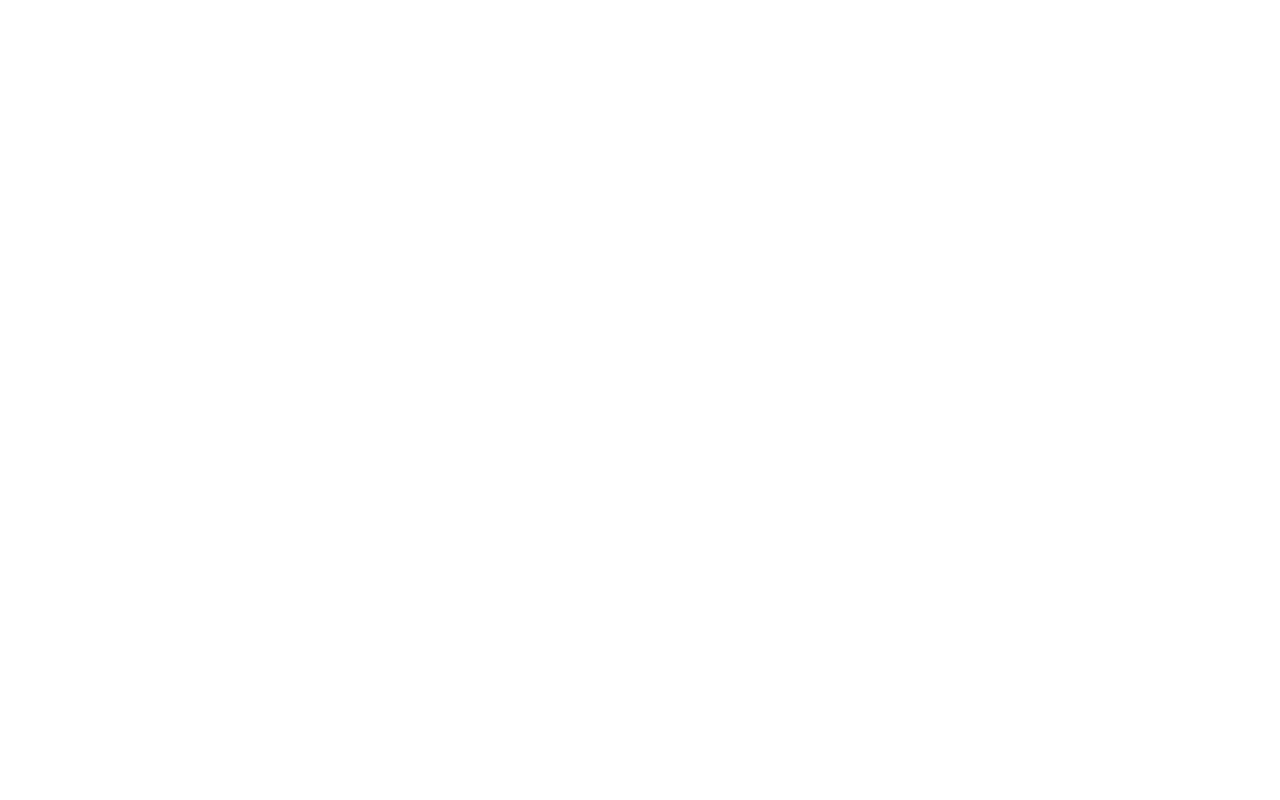
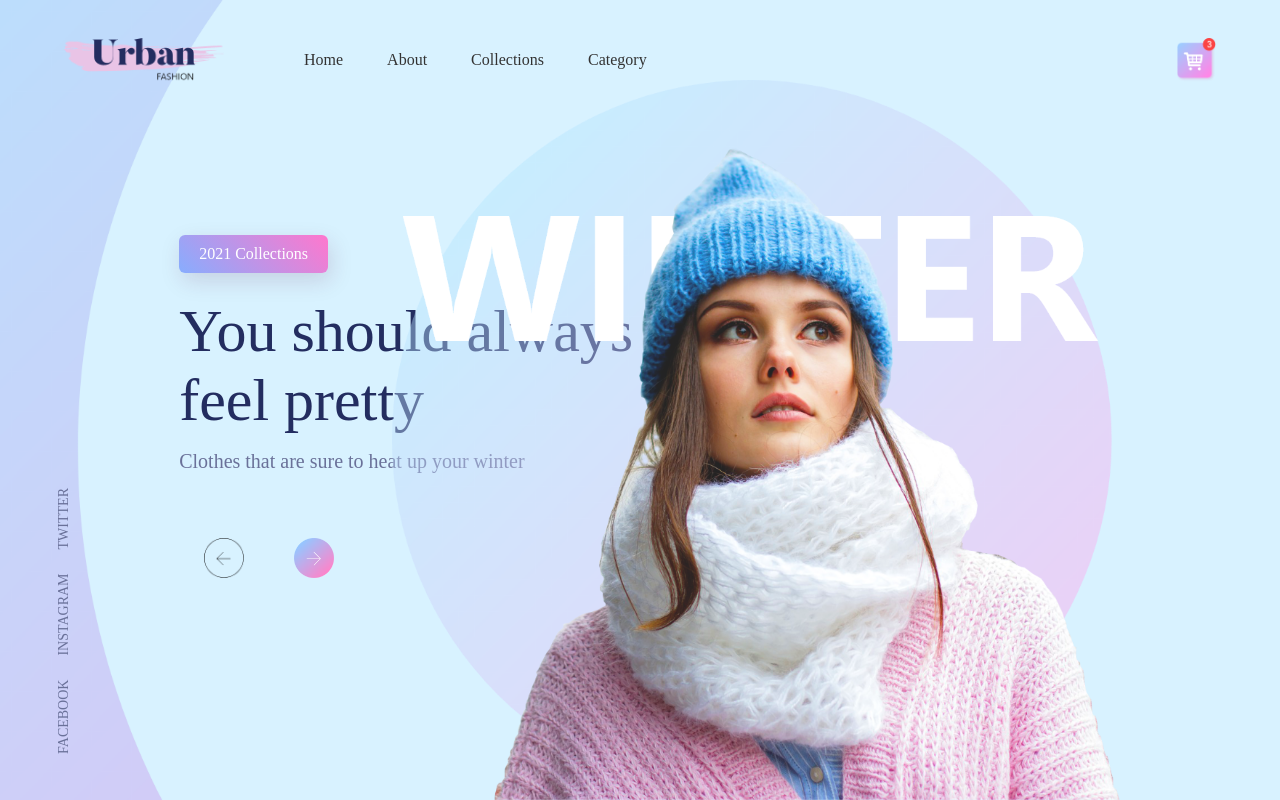
Before and after one commit to Hamzagecer/urban, a plain HTML site: page index.html in a window 1280 px wide. Drawn offline with Linux system fonts and the light colour scheme.

Commit message:
first commit

```diff
--- a/index.html
+++ b/index.html
@@ -8,6 +8,37 @@
     <title>Urban</title>
 </head>
 <body>
+    <div class="container">
+        <div class="navbar">
+            <img src="./img/logo.png" alt="logoo" class="logo">
+            <nav>
+                <ul>
+                    <li><a href="">Home</a></li>
+                    <li><a href="">About</a></li>
+                    <li><a href="">Collections</a></li>
+                    <li><a href="">Category</a></li>
+                </ul>
+            </nav>
+            <img src="./img/cart.png" alt="cartt" class="cart">
+        </div>
+        <div class="content">
+            <a href="" class="btn">2021 Collections</a>
+            <h1>You should always <br> feel pretty</h1>
+            <p>Clothes that are sure to heat up your winter</p>
 
+            <div class="arrow-icons">
+                <img src="./img/back-arrow.png" alt="">
+                <img src="./img/next-arrow.png" alt="">
+            </div>
+        </div>
+        <img src="./img/img.png" alt="" class="feature-img">
+
+            <div class="social-links">
+                <a href="">FACEBOOK</a>
+                <a href="">INSTAGRAM</a>
+                <a href="">TWITTER</a>
+
+            </div>
+    </div>
 </body>
 </html>
--- a/style.css
+++ b/style.css
@@ -0,0 +1,99 @@
+*{
+    margin: 0;
+    padding: 0;
+}
+.container{
+    height: 100vh;
+    width: 100%;
+    background-image: url(img/background.png);
+    background-position: center;
+    background-size: cover;
+    padding-left: 5%;
+    padding-right: 5%;
+    box-sizing: border-box;
+    position: relative;
+}
+.navbar{
+width: 100%;
+height: 15vh;
+margin: auto;
+display: flex;
+align-items: center;
+}
+
+.logo{
+    width: 160px;
+    cursor: pointer;
+}
+.cart{
+    width: 40px;
+    cursor: pointer;
+}
+nav{
+    flex: 1 ;
+    padding-left: 60px;
+}
+nav ul li{
+
+    display: inline-block;
+    list-style: none;
+    margin: 0px 20px;
+}
+
+nav ul li a{
+    text-decoration: none;
+    color: #333;
+}
+.content h1{
+    font-size: 60px;
+    font-weight: 100;
+    margin-top: 24px;
+    margin-bottom: 15px;
+    color: #232d60;
+}
+.content p{
+    font-size: 20px;
+    color: #6a7199;
+}
+.content{
+    margin-left: 10%;
+    margin-top: 10%;
+}
+.content .btn{
+    display: inline-block;
+    background:linear-gradient(45deg, #87adfe, #ff77cd);
+    border-radius: 6px;
+    padding: 10px 20px;
+    box-sizing: border-box;
+    text-decoration: none;
+    color: #fff;
+    box-shadow: 3px 8px 22px rgba(94,28,68,0.15);
+}
+
+.arrow-icons{
+    margin-top: 40px;
+    display: flex;
+}
+.arrow-icons img{
+    width: 40px;
+    margin: 25px;
+}
+.feature-img{
+    height: 90%;
+    position: absolute;
+    bottom: 0;
+    right: 160px;
+}
+.social-links{
+    transform: rotate(-90deg);
+    position: absolute;
+    left: -80px;
+    bottom: 180px;
+}
+
+.social-links a{
+    text-decoration: none;
+    color: #6a7199;
+    padding-right: 20px;
+    font-size: 14px;
+}
```
